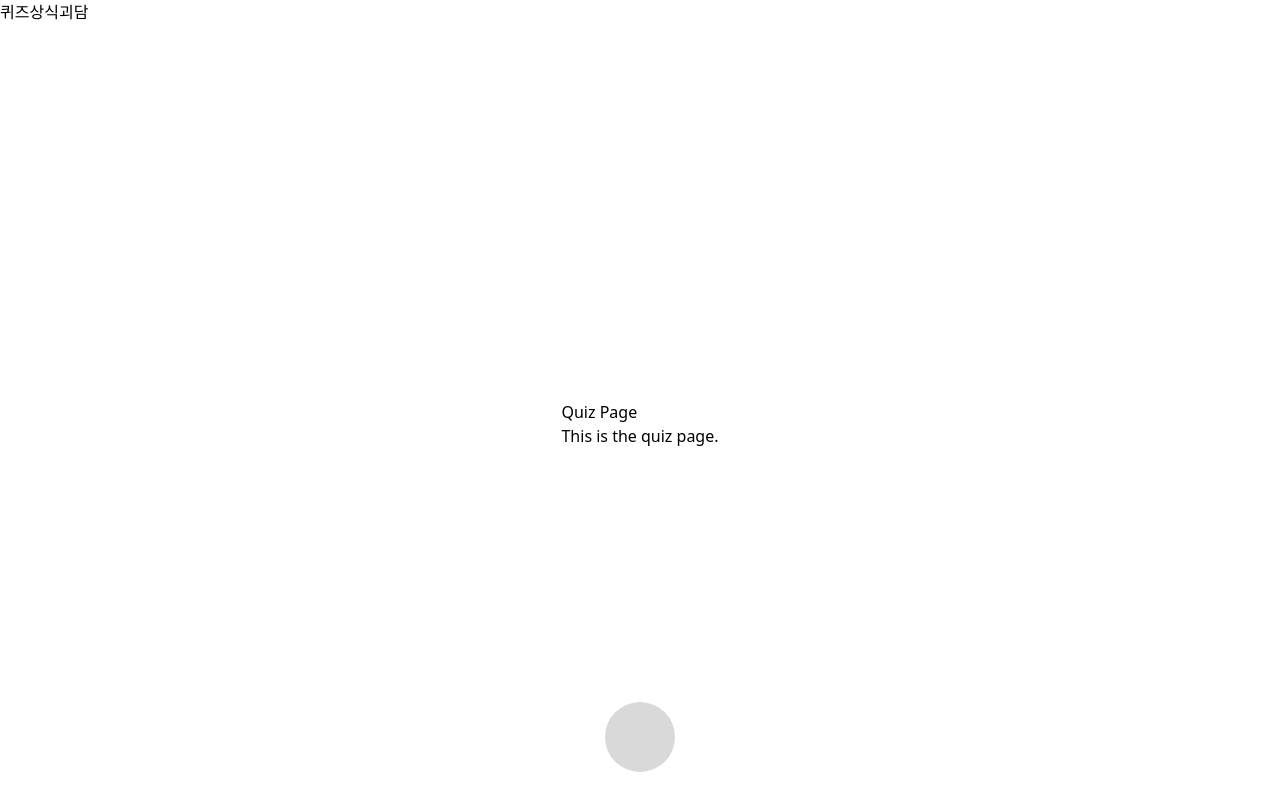
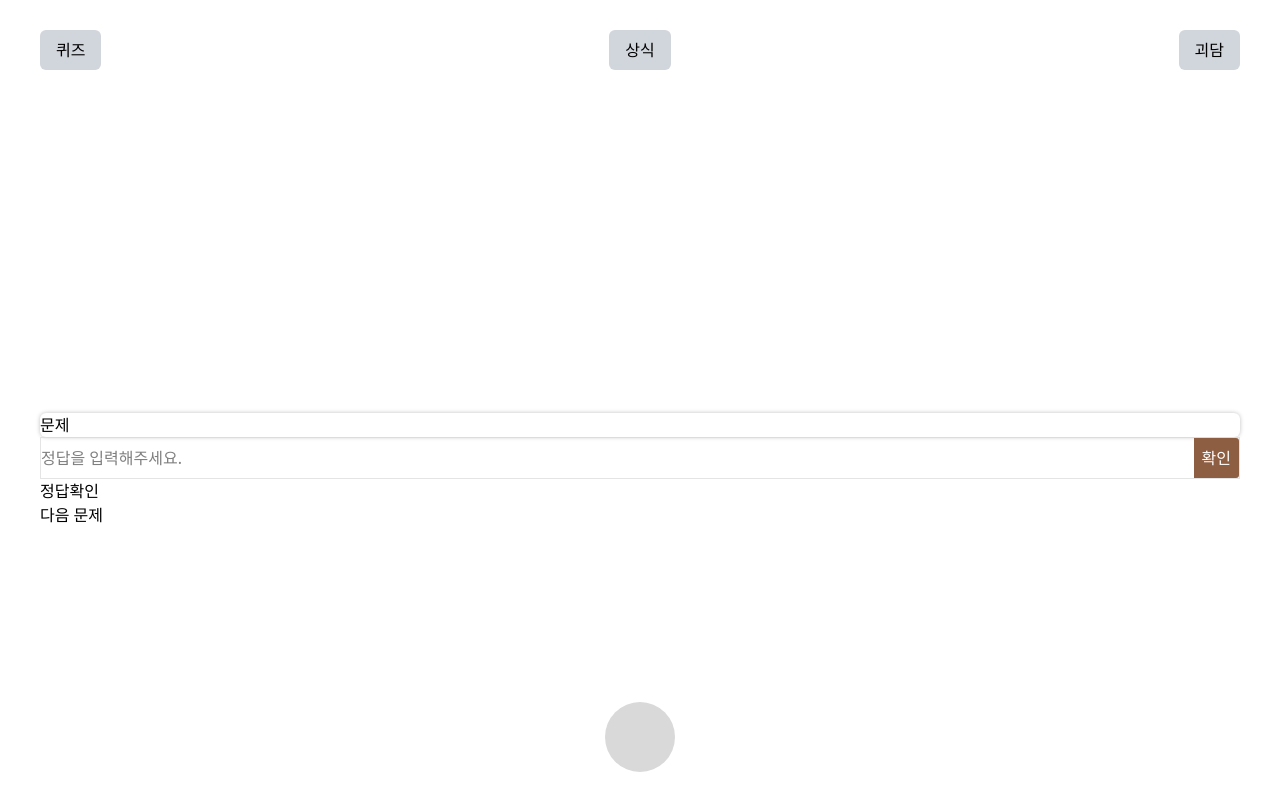
Before and after one commit to kdt-ful-class-three-group/poop, a React (Vite) app in the folder client/: page /Quiz in a window 1280 px wide. Shown: the top 810 px of the page. Built offline with nearby package versions, Linux system fonts and the light colour scheme.

Commit message:
메뉴버튼 디자인 수정

```diff
--- a/client/src/commonComponents/Menu.jsx
+++ b/client/src/commonComponents/Menu.jsx
@@ -7,10 +7,28 @@ function Menu() {
     navigate("/KnowledgeHorror", { state: { category } });
   };
   return (
-    <div>
-      <button onClick={() => navigate("/Quiz")}>퀴즈</button>
-      <button onClick={() => KnowledgeHorrorNav("knowledge")}>상식</button>
-      <button onClick={() => KnowledgeHorrorNav("horror")}>괴담</button>
+    <div
+      className="flex justify-between w-[calc(100%-80px)] m-auto"
+      style={{ margin: "30px auto 0" }}
+    >
+      <button
+        className="bg-gray-300 px-4 py-2 rounded-md hover:bg-gray-400"
+        onClick={() => navigate("/Quiz")}
+      >
+        퀴즈
+      </button>
+      <button
+        className="bg-gray-300 px-4 py-2 rounded-md hover:bg-gray-400 "
+        onClick={() => KnowledgeHorrorNav("knowledge")}
+      >
+        상식
+      </button>
+      <button
+        className="bg-gray-300 px-4 py-2 rounded-md hover:bg-gray-400"
+        onClick={() => KnowledgeHorrorNav("horror")}
+      >
+        괴담
+      </button>
     </div>
   );
 }
--- a/client/src/pages/Quiz.jsx
+++ b/client/src/pages/Quiz.jsx
@@ -1,8 +1,25 @@
 function Quiz() {
   return (
-    <div>
-      <h1>Quiz Page</h1>
-      <p>This is the quiz page.</p>
+    <div className="w-[calc(100%-80px)]">
+      <div className="shadow-[0px_0px_4px_rgba(0,0,0,0.25)] rounded-[6px]">
+        <p>문제</p>
+      </div>
+      <div className="border-[1px] flex border-[#D9D9D9]/70">
+        <input
+          className="w-full"
+          type="text"
+          placeholder="정답을 입력해주세요."
+        />
+        <button className="bg-[#8E5E43] border-[#8E5E43] p-2 rounded-[0px_3px_3px_0px] text-white whitespace-nowrap">
+          확인
+        </button>
+      </div>
+      <div className="">
+        <button>정답확인</button>
+      </div>
+      <div className="">
+        <button>다음 문제</button>
+      </div>
     </div>
   );
 }
```
